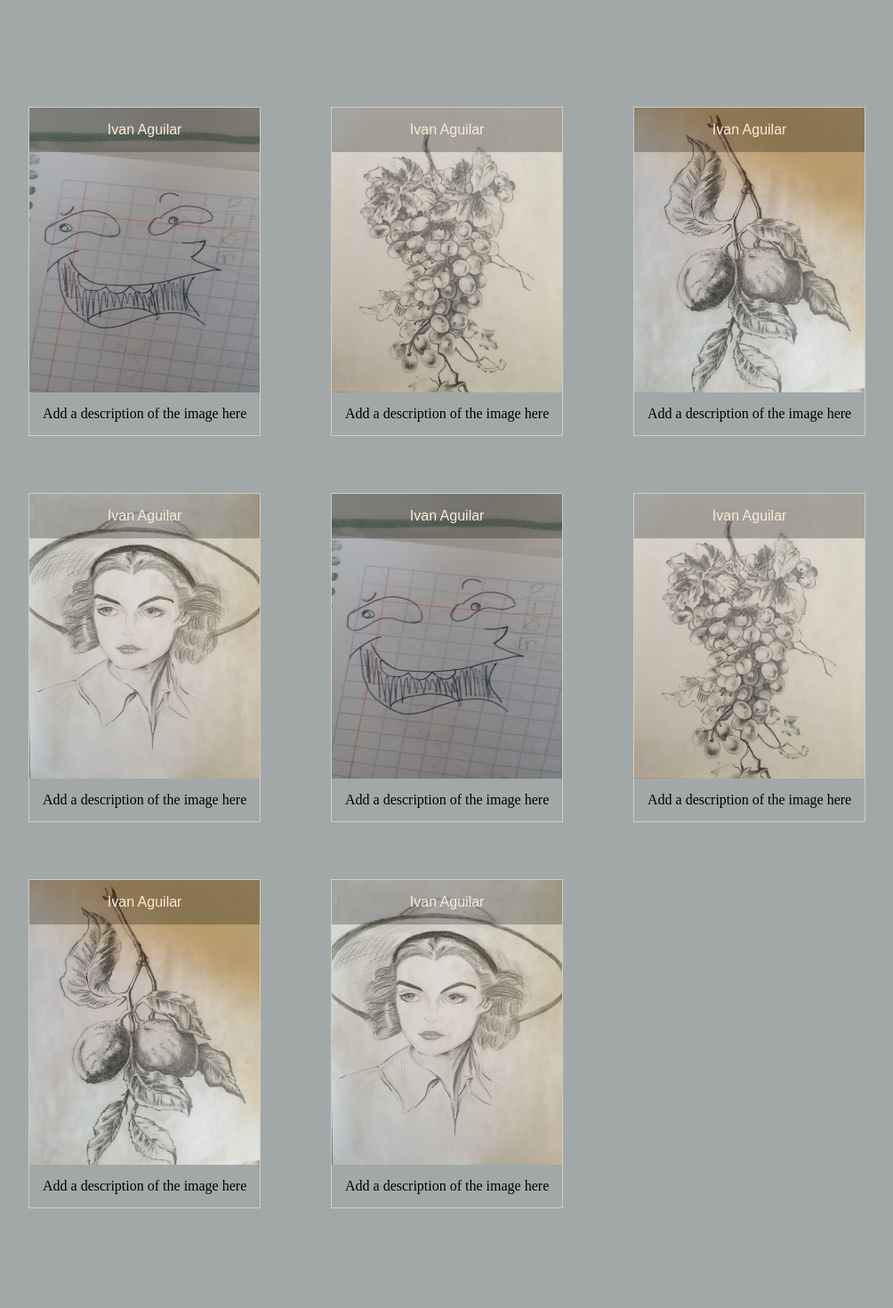
After one commit to EdwinFajardoBarrera/daw-proyect, a PHP site: page /contentView.html in a window 1280 px wide. The commit adds this page. Shown: the whole page at 89% size, without its empty margins (94-1098 px from the left). Run offline with PHP 8.4, Linux system fonts and the light colour scheme.

Commit message:
Agregué la vista de contenido y su respectiva hoja de stilos, además implemente la galería donde seran visualizadas las imagenes

```diff
--- /dev/null
+++ b/public_html/contentView.css
@@ -0,0 +1,83 @@
+html {
+    background-color: rgba(70, 83, 82, .5);
+    padding: 5em;
+}
+
+.container {
+    position: relative;
+}
+
+.image-header {
+    position: absolute;
+    width: 100%;
+    background-color: rgba(0, 0, 0, 0.247);
+    text-align: center;
+    color: antiquewhite;
+    font-size: 18px;
+    font: 1em sans-serif;
+}
+
+.image-footer {
+    position: absolute;
+    bottom: 8px;
+    left: 16px;
+    font-size: 18px;
+    background-color: rgba(0, 0, 0, 0.247);
+    text-align: center;
+    color: antiquewhite;
+}
+
+div.gallery {
+    border: 1px solid #ccc;
+    float: left;
+}
+
+div.gallery:hover {
+    border: 1px solid #777;
+}
+
+div.gallery img {
+    width: 100%;
+    height: 20em;
+    /* min-width: 200px; */
+}
+
+div.desc {
+    padding: 15px;
+    text-align: center;
+}
+
+* {
+    box-sizing: border-box;
+}
+
+.responsive {
+    margin: 2rem;
+    padding: 0 6px;
+    float: left;
+    width: 24.99999%;
+}
+
+@media only screen and (max-width: 700px) {
+    .responsive {
+        width: 49.99999%;
+        margin: 6px 0;
+    }
+}
+
+@media only screen and (max-width: 500px) {
+    .responsive {
+        width: 100%;
+    }
+}
+
+.acept-button {
+    background-color: #4CAF50; /* Green */
+    border: none;
+    color: white;
+    padding: 15px 32px;
+    text-align: center;
+    text-decoration: none;
+    display: inline-block;
+    font-size: 16px;
+}
--- /dev/null
+++ b/public_html/contentView.html
@@ -0,0 +1,129 @@
+<!DOCTYPE <!DOCTYPE html>
+<html>
+
+<head>
+  <meta charset="utf-8" />
+  <meta http-equiv="X-UA-Compatible" content="IE=edge">
+  <title>Page Title</title>
+  <meta name="viewport" content="width=device-width, initial-scale=1">
+  <link rel="stylesheet" type="text/css" media="screen" href="contentView.css" />
+  <!-- <script src="main.js"></script> -->
+</head>
+
+<body>
+
+  <div class="responsive">
+    <div class="gallery container">
+      <div class="image-header">
+        <a>
+          <p>Ivan Aguilar</p>
+        </a>
+      </div>
+      <a target="_blank" href="images/media.jpg">
+        <img src="images/media.jpg" alt="Cinque Terre" width="100%" height="400">
+      </a>
+      <div class="desc">Add a description of the image here</div>
+    </div>
+  </div>
+
+  <div class="responsive">
+    <div class="gallery container">
+        <div class="image-header">
+            <a>
+              <p>Ivan Aguilar</p>
+            </a>
+          </div>
+      <a target="_blank" href="images/media2.jpg">
+        <img src="images/media2.jpg" alt="Cinque Terre" width="100%" height="400">
+      </a>
+      <div class="desc">Add a description of the image here</div>
+    </div>
+  </div>
+
+  <div class="responsive">
+    <div class="gallery container">
+        <div class="image-header">
+            <a>
+              <p>Ivan Aguilar</p>
+            </a>
+          </div>
+      <a target="_blank" href="images/media3.jpg">
+        <img src="images/media3.jpg" alt="Cinque Terre" width="100%" height="400">
+      </a>
+      <div class="desc">Add a description of the image here</div>
+    </div>
+  </div>
+
+  <div class="responsive">
+    <div class="gallery container">
+        <div class="image-header">
+            <a>
+              <p>Ivan Aguilar</p>
+            </a>
+          </div>
+      <a target="_blank" href="images/media4.jpg">
+        <img src="images/media4.jpg" alt="Cinque Terre" width="100%" height="400">
+      </a>
+      <div class="desc">Add a description of the image here</div>
+    </div>
+  </div>
+
+  <div class="responsive">
+    <div class="gallery container">
+        <div class="image-header">
+            <a>
+              <p>Ivan Aguilar</p>
+            </a>
+          </div>
+      <a target="_blank" href="images/media.jpg">
+        <img src="images/media.jpg" alt="Cinque Terre" width="100%" height="400">
+      </a>
+      <div class="desc">Add a description of the image here</div>
+    </div>
+  </div>
+
+  <div class="responsive">
+    <div class="gallery container">
+        <div class="image-header">
+            <a>
+              <p>Ivan Aguilar</p>
+            </a>
+          </div>
+      <a target="_blank" href="images/media2.jpg">
+        <img src="images/media2.jpg" alt="Cinque Terre" width="100%" height="400">
+      </a>
+      <div class="desc">Add a description of the image here</div>
+    </div>
+  </div>
+
+  <div class="responsive">
+    <div class="gallery container">
+        <div class="image-header">
+            <a>
+              <p>Ivan Aguilar</p>
+            </a>
+          </div>
+      <a target="_blank" href="images/media3.jpg">
+        <img src="images/media3.jpg" alt="Cinque Terre" width="100%" height="400">
+      </a>
+      <div class="desc">Add a description of the image here</div>
+    </div>
+  </div>
+
+  <div class="responsive">
+    <div class="gallery container">
+        <div class="image-header">
+            <a>
+              <p>Ivan Aguilar</p>
+            </a>
+          </div>
+      <a target="_blank" href="images/media4.jpg">
+        <img src="images/media4.jpg" alt="Cinque Terre" width="100%" height="400">
+      </a>
+      <div class="desc">Add a description of the image here</div>
+    </div>
+  </div>
+
+</body>
+
+</html>
--- a/public_html/styles.css
+++ b/public_html/styles.css
@@ -1,7 +1,6 @@
 
 .header{
-    color: rgb(34, 192, 73);
+    color: rgb(29, 5, 252);
     text-align: center;
-    text-shadow: 6px
-
+    text-shadow: 10px;
 }
```
Also changed, not shown: nbproject/private/private.xml (+0 -10 lines), public_html/index.html (+0 -7 lines), public_html/images/media.jpg (added), public_html/images/media2.jpg (added), public_html/images/media3.jpg (added), public_html/images/media4.jpg (added).
